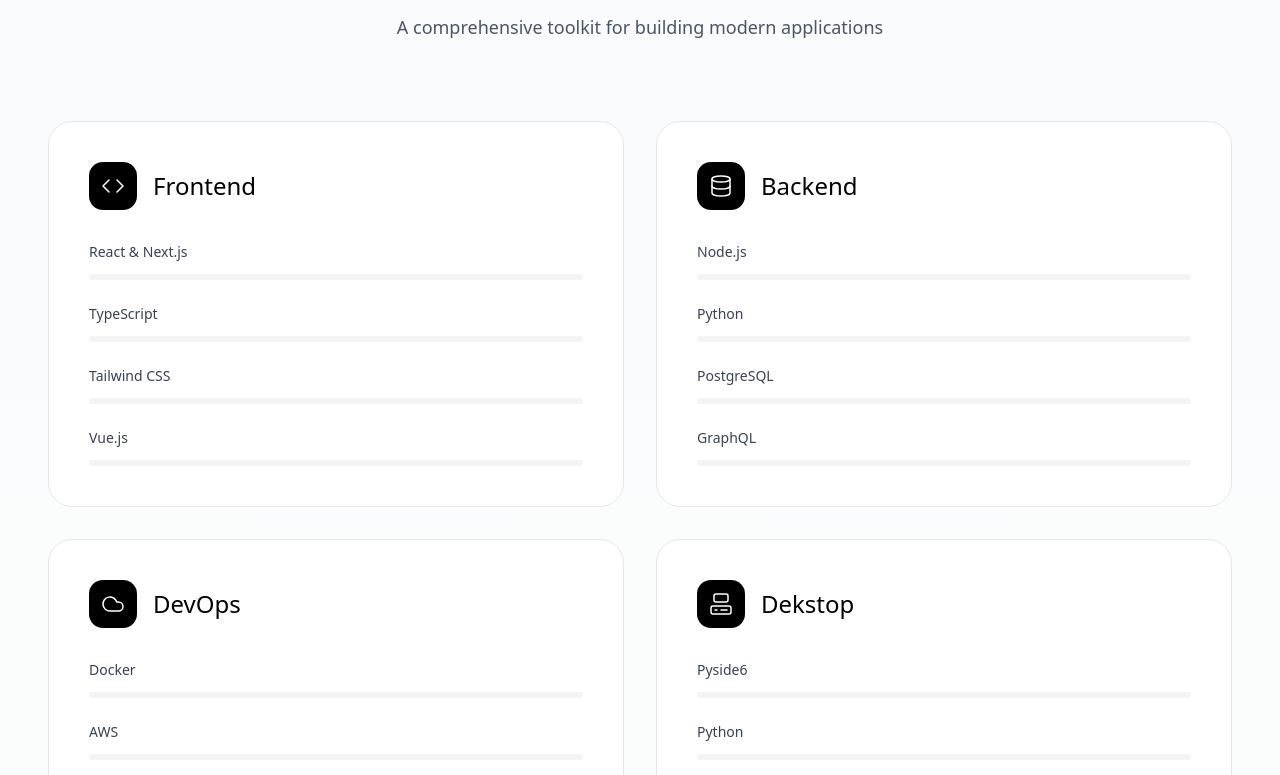
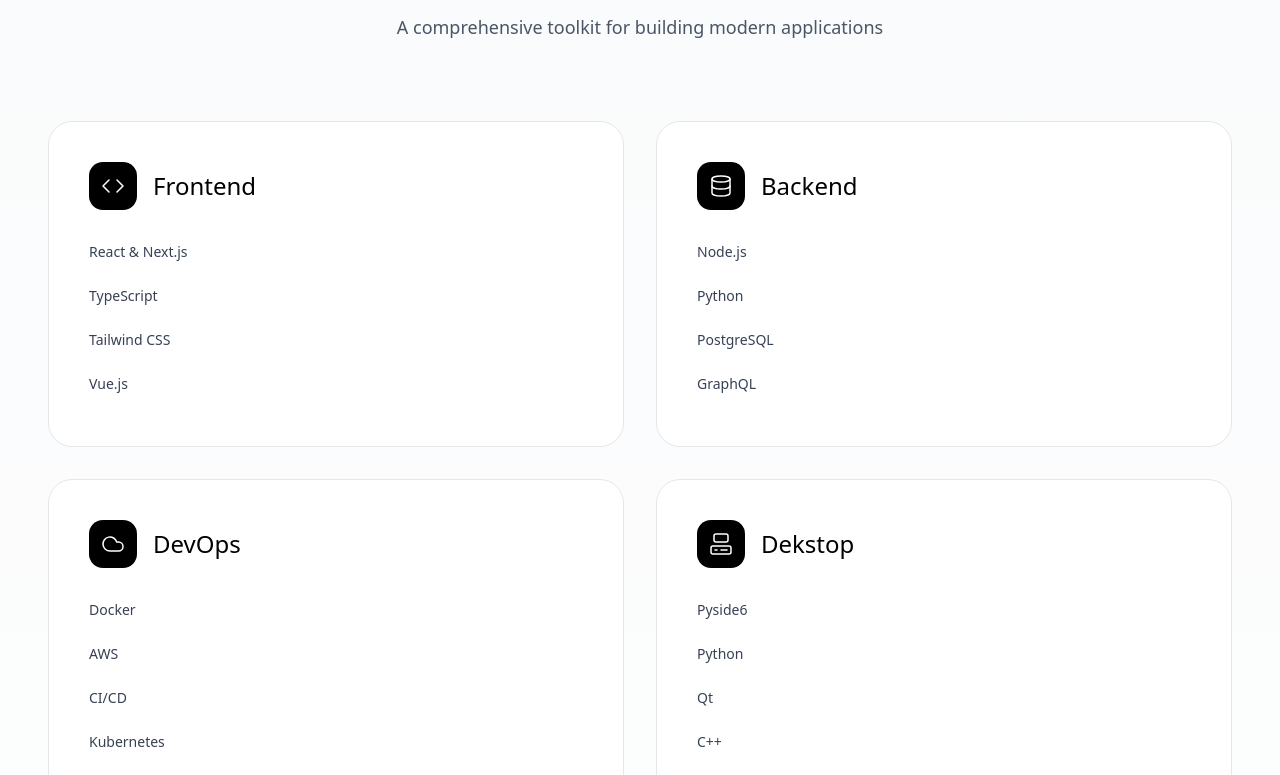
Before and after one commit to IdrisSyaifulloh/Portofolio-IdrisSyaifulloh, a React (Vite) app: page / in a window 1280 px wide. Shown: the part 2025-2800 px from the top of the page. Built offline with nearby package versions, Linux system fonts and the light colour scheme.

Commit message:
Update Minor

```diff
--- a/src/components/Skills.tsx
+++ b/src/components/Skills.tsx
@@ -231,15 +231,6 @@
           {skill.name}
         </motion.span>
       </div>
-      <div className="relative h-1.5 bg-gray-100 dark:bg-gray-900 rounded-full overflow-hidden">
-        {/* Shimmer Effect */}
-        <motion.div
-          className="absolute top-0 h-full w-20 bg-gradient-to-r from-transparent via-white dark:via-gray-400 to-transparent opacity-50"
-          initial={{ x: '-100%' }}
-          animate={isHovered ? { x: '500%' } : {}}
-          transition={{ duration: 0.8, ease: 'easeInOut' }}
-        />
-      </div>
     </motion.div>
   );
 }
```
